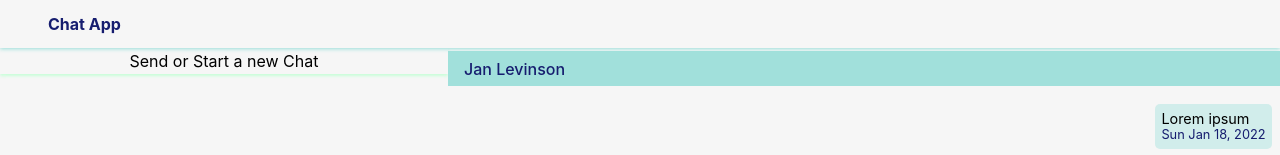
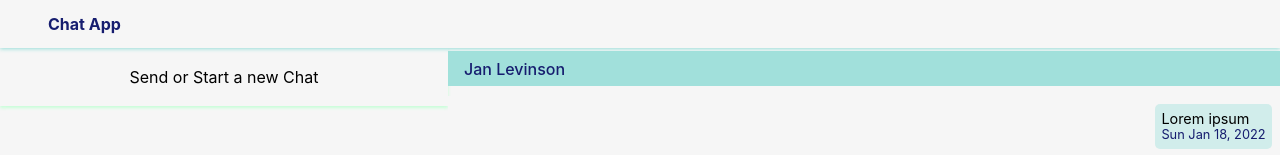
Before and after one commit to mankirats/Chat-App, a React (Create React App) app: page / in a window 1280 px wide. Shown: the top 155 px of the page. Built offline with nearby package versions, Linux system fonts and the light colour scheme.

Commit message:
SideBar Component Updated

```diff
--- a/src/Shared/Components/Sidebar.js
+++ b/src/Shared/Components/Sidebar.js
@@ -3,7 +3,7 @@ import { Wrapper, SidebarWrapper } from "./CustomStyle";
 import UserSidebar from "./UserSidebar";
 function Sidebar() {
     return (
-        <SidebarWrapper>
+        <SidebarWrapper padding="1rem">
             <UserSidebar></UserSidebar>
         </SidebarWrapper>
     );
```
